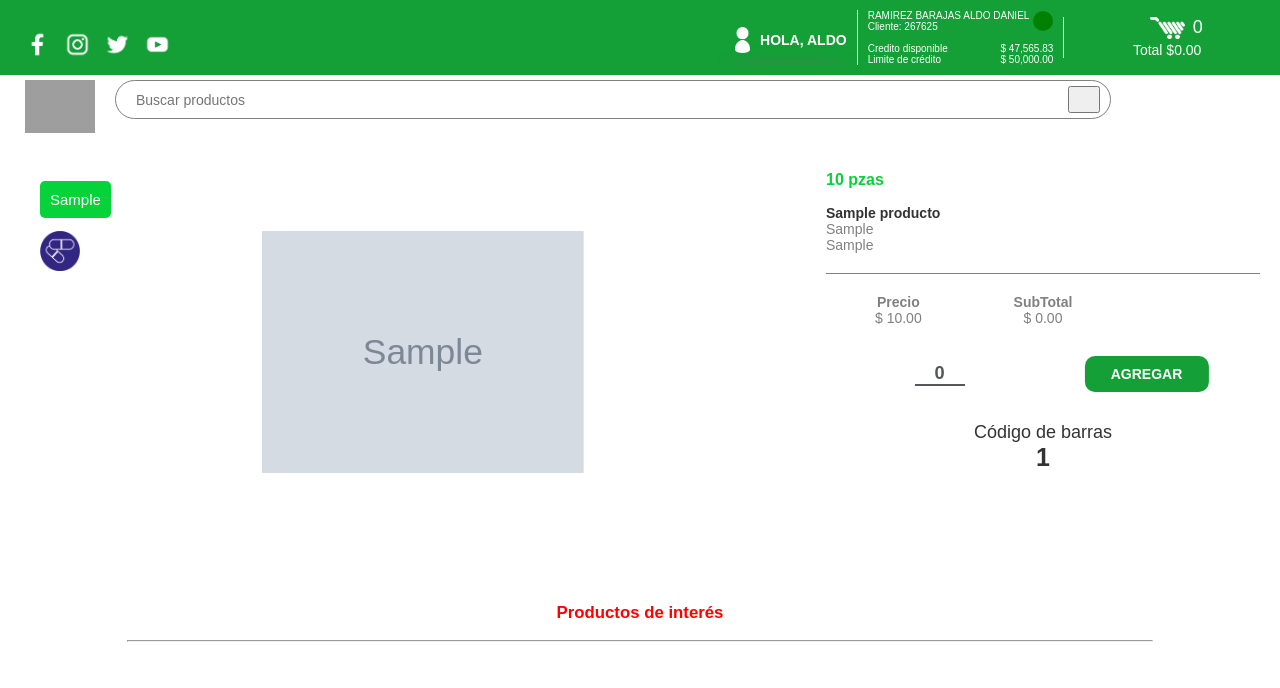
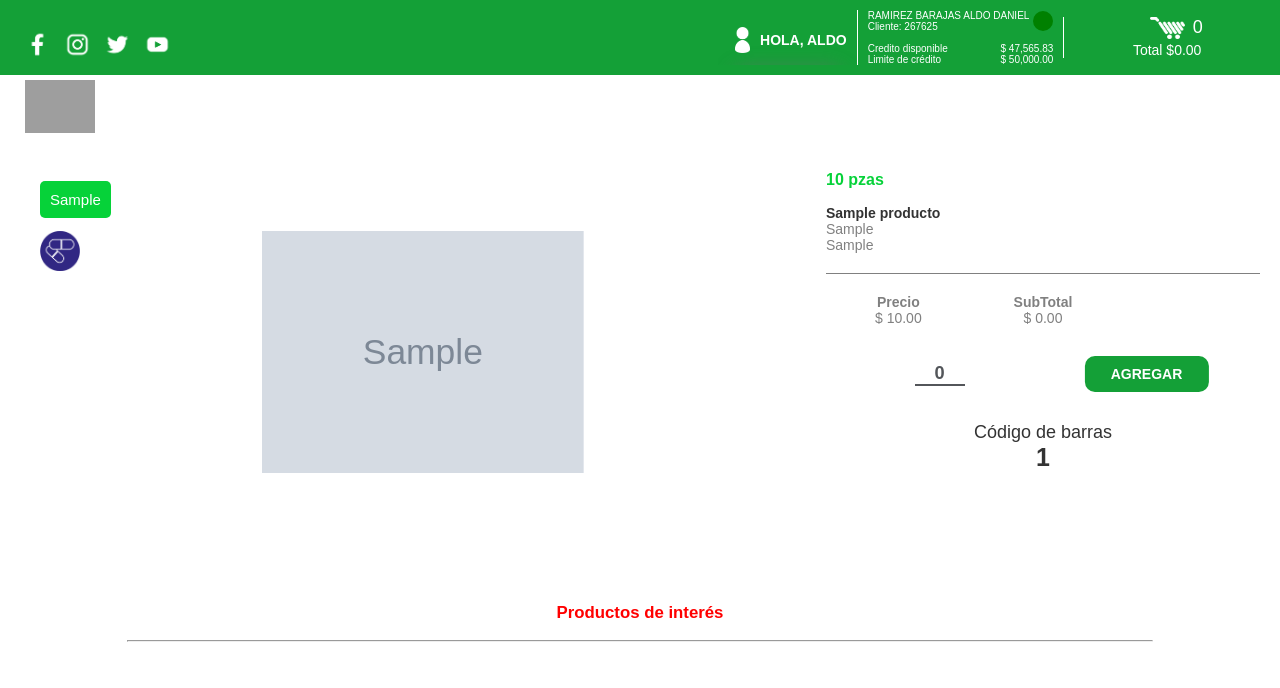
Before and after one commit to AldoDanielR/API_Django_MP, a Django app: page /Detalle_Producto/1/ in a window 1280 px wide. Shown: the top 688 px of the page. Run offline with Django 3.2, Linux system fonts and the light colour scheme; a user stored in the database is signed in; tables that the repository leaves empty hold one stand-in row (values such as "Sample post"); grey boxes marked "Sample" are stand-in pictures; some web fonts are replaced; grey boxes are pictures that could not be loaded.

Commit message:
detalle_producto

```diff
--- a/API/templates/Detalle_Producto.html
+++ b/API/templates/Detalle_Producto.html
@@ -308,10 +308,6 @@ Sys.WebForms.PageRequestManager._initialize('ctl00$ScriptManager1', 'formulario'
                 <a id="a_logo" class="btn_logo_busqueda" href="{% url 'mederyfarma' %}">
                     <img src="{% static './imagenes/logocirculo.png'%}">
                 </a>
-                <div id="cnt_encabezado_busqueda" class="cnt_encabezado_txt_busqueda">
-                    <input name="q" type="text" id="tb_buscar" placeholder="Buscar productos" value="{{ query }}">
-                    <button type="submit" class="icone-search a_search"></button>
-                </div>
                 <a class="icone-menu btn_menu_filtros_icono"></a>
 
 
```
